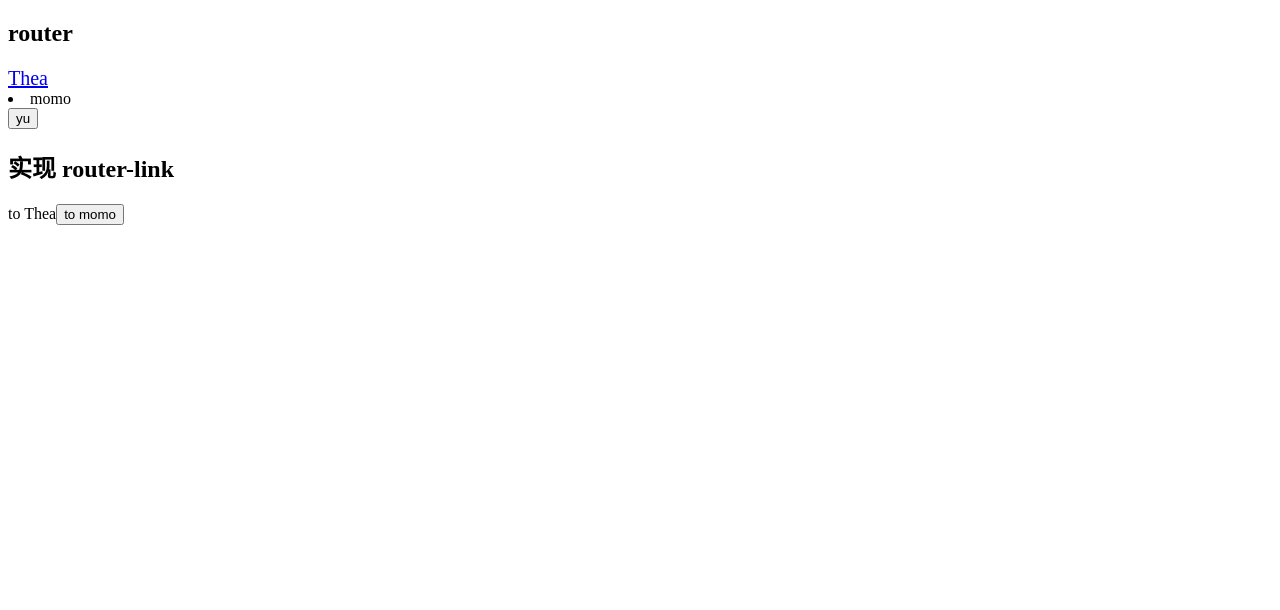
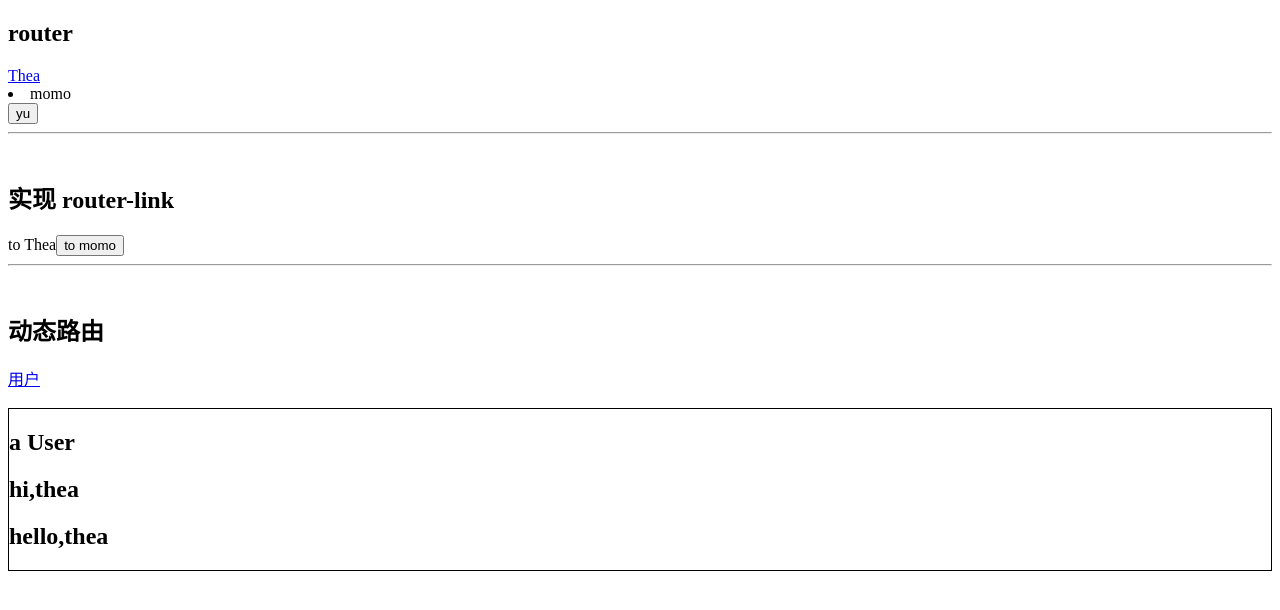
Before and after one commit to TheaWu7/study-notes-of-vue, a Vue app in the folder 15-vue-router/: page /user/thea in a window 1280 px wide. Shown: the top 610 px of the page. Built offline with nearby package versions, Linux system fonts and the light colour scheme.

Commit message:
feat: 动态路由

```diff
--- a/15-vue-router/src/App.vue
+++ b/15-vue-router/src/App.vue
@@ -2,22 +2,34 @@
   <div id="app">
     <h2>router</h2>
     <!-- router-link 默认是a标签；加tag属性 变成相应标签,并且点击可跳转 -->
-    <router-link to="./thea">Thea</router-link>
+    <router-link to="/thea">Thea</router-link>
     <!-- 如果不想通过 ← → 返回上一个页面 就加一个 replace -->
     <router-link to="/momo" tag="li" replace>momo</router-link>
     <!-- 想改被点击的选项的类名 -->
     <!-- 想统一更改所有：在router中 -->
     <router-link to="/yu" tag="button" active-class="yuing">yu</router-link>
+    <br><hr><br>
 
     <h2>实现 router-link</h2>
     <span @click="toThea">to Thea</span>
     <button @click="toMo">to momo</button>
-    <router-view></router-view>
+    <br><hr><br>
+
+    <h2>动态路由</h2>
+    <!-- 用v-bind绑定，动态获取传过来的userId -->
+    <!-- <router-link :to="'/user/'+userId">用户</router-link> -->
+    <router-link :to="'/user/'+userId" :userId='userId'>用户</router-link>
+    <br><br><router-view style="border:1px solid black"></router-view>
   </div>
 </template>
 <script>
 export default {
   name: 'app',
+  data(){
+    return {
+      userId: 'yu'
+    }
+  },
   methods: {
     toThea(){
       // pushState方法，有返回
@@ -26,6 +38,7 @@ export default {
     toMo(){
       // replace方法，没有返回
       this.$router.replace('/momo');
+      // $router => new Router的对象
     },
   }
 }
--- /dev/null
+++ b/15-vue-router/src/components/user.vue
@@ -0,0 +1,18 @@
+<template>
+  <div>
+    <h2>a User</h2>
+    <h2>hi,{{userID}}</h2>
+    <h2>hello,{{$route.params.yonghuxinxila}}</h2>
+  </div>
+</template>
+<script>
+export default {
+  name: 'user',
+  computed: {
+    userID(){
+      // $route => 正在活跃的路由
+      return this.$route.params.yonghuxinxila
+    }
+  }
+}
+</script>
--- a/15-vue-router/src/router/index.js
+++ b/15-vue-router/src/router/index.js
@@ -4,6 +4,7 @@ import VueRouter from "vue-router";
 import Thea from "../components/Thea.vue";
 import Momo from "../components/Momo.vue";
 import yu from "../components/yu.vue";
+import user from "../components/user.vue";
 
 // 1.通过 Vue.use(插件),安装插件
 Vue.use(VueRouter);
@@ -28,6 +29,10 @@ const routes = [
     path: "/yu",
     component: yu,
   },
+  {
+    path: "/user/:yonghuxinxila",
+    component: user,
+  },
 ];
 
 const router = new VueRouter({
```
